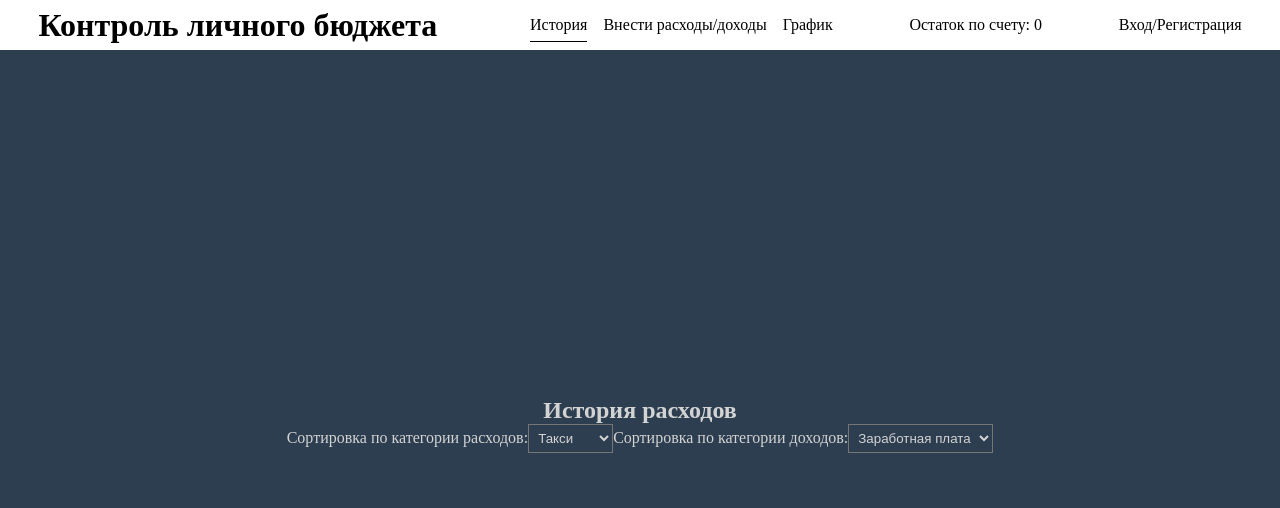
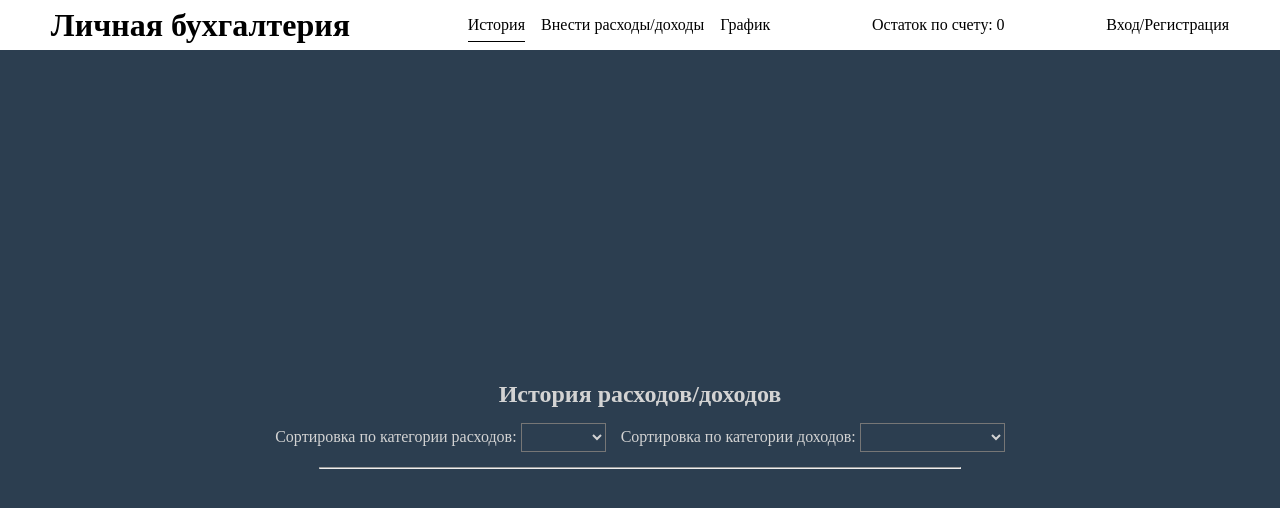
Before and after one commit to filya63/budget, a Vue app: page /history in a window 1280 px wide. Shown: the top 508 px of the page. Built offline with nearby package versions, Linux system fonts and the light colour scheme.

Commit message:
Изменил компонент с фильтрацией, установил в package json возможность запускать тесты в одну строчку

```diff
--- a/package.json
+++ b/package.json
@@ -4,11 +4,13 @@
   "private": true,
   "scripts": {
     "serve": "vue-cli-service serve",
-    "build": "vue-cli-service build"
+    "build": "vue-cli-service build",
+    "test": "jest"
   },
   "dependencies": {
     "core-js": "^3.6.5",
     "firebase": "^8.3.1",
+    "jest": "^26.6.3",
     "register-service-worker": "^1.7.1",
     "vue": "^3.0.0",
     "vue-router": "^4.0.0-0",
@@ -22,6 +24,7 @@
     "@vue/cli-plugin-vuex": "~4.5.0",
     "@vue/cli-service": "~4.5.0",
     "@vue/compiler-sfc": "^3.0.0",
+    "@vue/test-utils": "^2.0.0-rc.6",
     "pug": "^3.0.2",
     "pug-plain-loader": "^1.1.0",
     "sass": "^1.26.5",
--- a/src/components/Filters.vue
+++ b/src/components/Filters.vue
@@ -1,32 +1,47 @@
 <template lang="pug">
 form.history-filters
+    div {{ filter }}
     label.history-filters__item Сортировка по категории расходов:
-        select.history-filters__item-box
+        select.history-filters__item-box(v-model="expenses")
             option(v-for="item in categoryExpenses" :key="item.id").history-filters__item-box-options {{ item.name }}
     label.history-filters__item Сортировка по категории доходов:
-    select.history-filters__item-box
+        select.history-filters__item-box(v-model="income")
             option(v-for="item in categoryIncome" :key="item.id").history-filters__item-box-options {{ item.name }}
 </template>
 
 <script lang="ts">
-import { defineComponent, computed } from 'vue';
+import { defineComponent, computed, ref } from 'vue';
 import { useStore } from 'vuex';
 
 export default defineComponent({
-    setup():object {
+    props: ['filter'],
+    setup(props):object {
         const store = useStore();
+
         const categoryExpenses:any = computed(():any => store.getters['settingsProfile/getCategoryExpenses']);
         const categoryIncome:any = computed(():any => store.getters['settingsProfile/getCategoryIncome']);
+
+        const expenses = ref('');
+        const income = ref('')
         return {
             categoryExpenses,
-            categoryIncome
+            categoryIncome,
+            expenses,
+            income,
         }
     }
 })
 </script>
 
 <style lang="scss">
-    .history-filters__item-box {
+    .history-filters {
+        margin: 15px 0;
+        &__item {
+            margin-right: 15px;
+            &:last-child {
+                margin-right: 0;
+            }
+            &-box {
             outline: none;
             cursor: pointer;
             background: none;
@@ -36,4 +51,6 @@ export default defineComponent({
                     background: none;
                 }
             }
+        }
+    }
 </style>
--- a/src/components/HeaderApp.vue
+++ b/src/components/HeaderApp.vue
@@ -1,6 +1,6 @@
 <template lang="pug">
 header.header
-    h1.header__title Контроль личного бюджета
+    h1.header__title Личная бухгалтерия
     menu-app
     span.header__balance Остаток по счету: 0
     auth
--- a/src/components/HistoryPage.vue
+++ b/src/components/HistoryPage.vue
@@ -1,18 +1,22 @@
 <template lang="pug">
-h2.history__title История расходов
+h2.history__title История расходов/доходов
 filters
+hr.history__line
 </template>
 
 <script lang="ts">
-import { defineComponent, ref } from 'vue';
+import { defineComponent } from 'vue';
 import Filters from '@/components/Filters.vue';
 
 export default defineComponent({
   components: {
     Filters
   },
-  setup() {
-
-  }
 })
 </script>
+
+<style lang="scss">
+  .history__line {
+    width: 50%;
+  }
+</style>
```
Also changed, not shown: 2 other files (tests, documents, lock files or other folders). Lines whose indentation alone changed are shown as unchanged.
